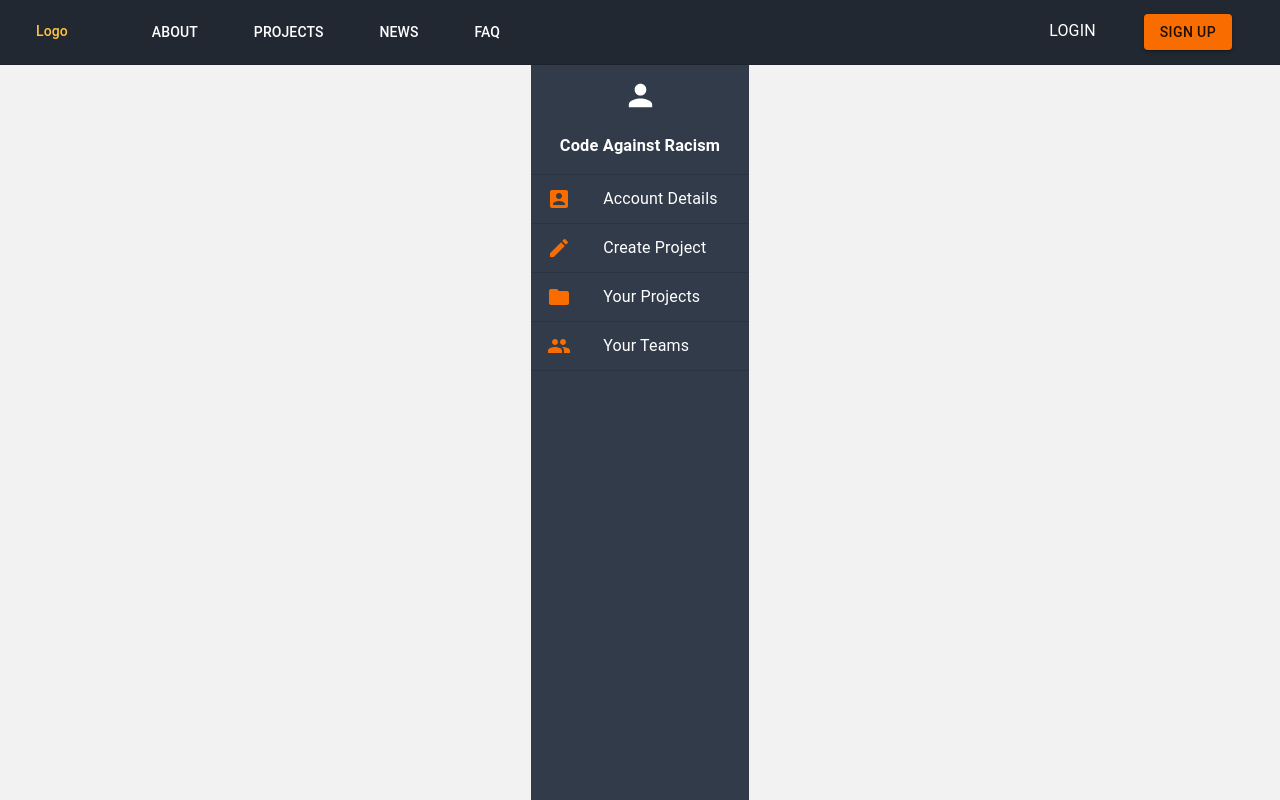
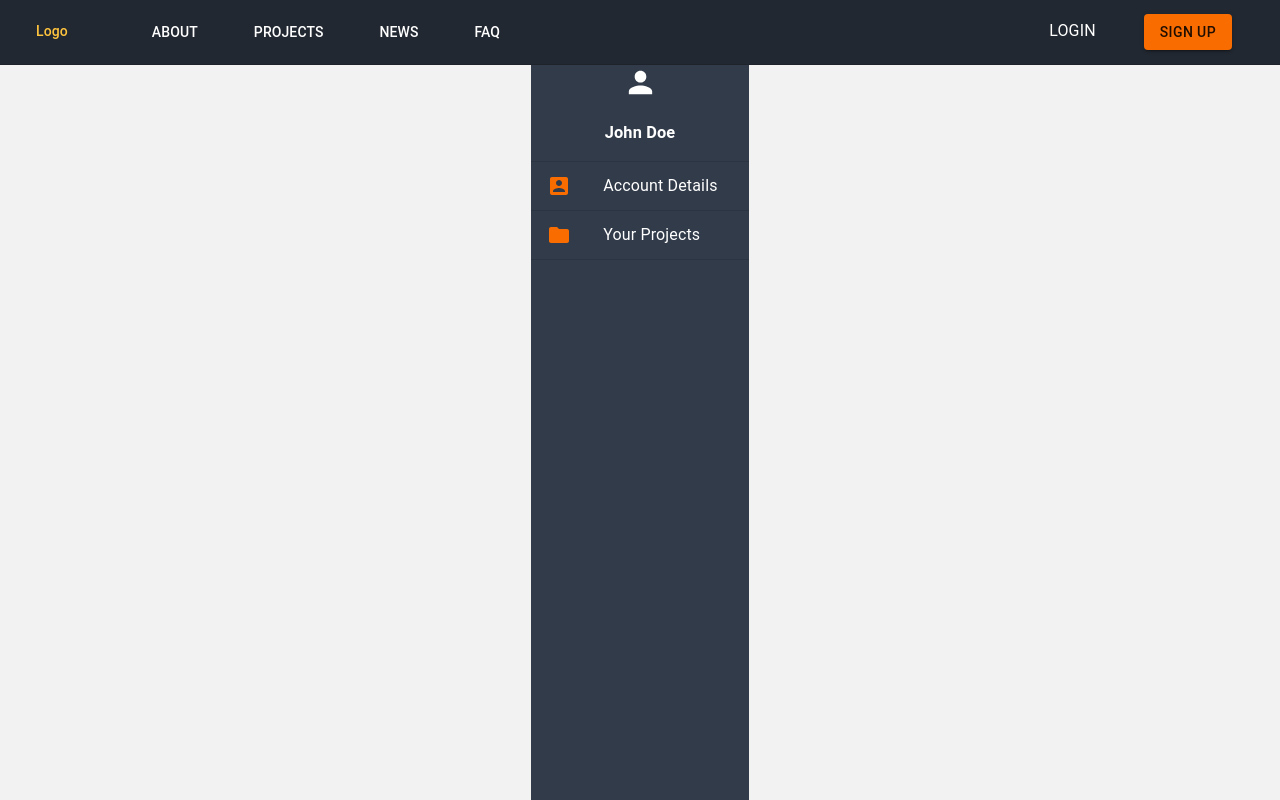
Before and after one commit to CodeAgainstRacism/codeagainstracism.org, a React (Create React App) app in the folder frontend/: page /create_projects in a window 1280 px wide. Shown: the top 800 px of the page. Built offline with nearby package versions, Linux system fonts and the light colour scheme.

Commit message:
create prop styles for individual and organization

```diff
--- /dev/null
+++ b/frontend/src/components/SideBar.jsx
@@ -0,0 +1,26 @@
+import React from "react";
+import { makeStyles } from "@material-ui/core";
+import {Container} from "@material-ui/core";
+
+const sideBarStyles = makeStyles((theme)  => ({
+    sideBarContainer: {
+        width: "17%",
+        height: "120vh",
+        textAlign: "center",
+        backgroundColor: "#323b4a",
+        color: theme.palette.text.secondary
+    },
+}));
+
+const sideBar = (props) => {
+    const classes = sideBarStyles();
+    return (
+        <div>
+            <Container disableGutters = {true} className = {classes.sideBarContainer}>
+                {props.children}
+            </Container>
+        </div>
+    )
+}
+
+export default sideBar
--- a/frontend/src/components/SideBarIndividual.jsx
+++ b/frontend/src/components/SideBarIndividual.jsx
@@ -1,5 +1,5 @@
 import React from "react";
-import { makeStyles } from "@material-ui/core";
+import { Link as RouterLink } from "react-router-dom";
 import {Container} from "@material-ui/core";
 import Divider from '@material-ui/core/Divider';
 import List from '@material-ui/core/List';
@@ -9,27 +9,14 @@ import ListItemText from '@material-ui/core/ListItemText';
 import AccountBoxIcon from '@material-ui/icons/AccountBox';
 import FolderIcon from '@material-ui/icons/Folder';
 import PersonIcon from '@material-ui/icons/Person';
+import SideBar from './SideBar';
 
 //use styling hook here to align name and png next to each other
 //change links for after user type is merged so you dont have a merge conflict with app js
 
-const sideBarStyles = makeStyles((theme)  => ({
-    sideBarContainer: {
-        width: "17%",
-        height: "120vh",
-        paddingTop: "1%",
-        textAlign: "center",
-        backgroundColor: "#323b4a",
-        color: theme.palette.text.secondary
-    },
-}));
-
-
-export default function SideBar(){
-   const classes = sideBarStyles();
+export default function SideBarIndividual(){
     return(
-
-        <Container disableGutters = {true} className = {classes.sideBarContainer}>
+        <SideBar>
             <Container>
                 <PersonIcon fontSize="large" />
                 <h3>John Doe</h3>
@@ -55,6 +42,6 @@ export default function SideBar(){
                 </ListItem>
                 <Divider/>
             </List>
-        </Container>
+        </SideBar>
     )
 }
--- a/frontend/src/components/SideBarOrganization.jsx
+++ b/frontend/src/components/SideBarOrganization.jsx
@@ -1,7 +1,5 @@
 import React from "react";
-import { withRouter, Link as RouterLink } from "react-router-dom";
-import { makeStyles } from "@material-ui/core";
-import {Container, Grid} from "@material-ui/core";
+import { Link as RouterLink } from "react-router-dom";
 import Divider from '@material-ui/core/Divider';
 import List from '@material-ui/core/List';
 import ListItem from '@material-ui/core/ListItem';
@@ -12,26 +10,15 @@ import FolderIcon from '@material-ui/icons/Folder';
 import CreateIcon from '@material-ui/icons/Create';
 import GroupIcon from '@material-ui/icons/Group';
 import PersonIcon from '@material-ui/icons/Person';
+import SideBar from './SideBar';
 
 //use styling hook here to align name and png next to each other
 //change links for after user type is merged so you dont have a merge conflict with app js
-const sideBarStyles = makeStyles((theme)  => ({
-    sideBarContainer: {
-        width: "17%",
-        height: "120vh",
-        paddingTop: "1%",
-        textAlign: "center",
-        backgroundColor: "#323b4a",
-        color: theme.palette.text.secondary
-    },
-}));
 
 
-export default function SideBar(){
-   const classes = sideBarStyles();
+export default function SideBarOrganization(){
     return(
-        <Container disableGutters = {true}>
-        <Container disableGutters = {true} className = {classes.sideBarContainer}>
+        <SideBar>
             <PersonIcon fontSize="large" />
             <h3>Code Against Racism</h3>
             <List>
@@ -43,7 +30,6 @@ export default function SideBar(){
                         <AccountBoxIcon color="secondary" />
                     </ListItemIcon>
                     <ListItemText primary = "Account Details" />
-
                 </ListItem>
                 <Divider/>
                 <ListItem button
@@ -74,7 +60,6 @@ export default function SideBar(){
                 </ListItem>
                 <Divider/>
             </List>
-        </Container>
-        </Container>
+        </SideBar>
     )
 }
--- a/frontend/src/pages/NewProjectForm.jsx
+++ b/frontend/src/pages/NewProjectForm.jsx
@@ -1,11 +1,11 @@
 import React from "react";
-import SideBarOrganization from "../components/SideBarOrganization";
+import SideBarIndividual from "../components/SideBarIndividual";
 
 export default function News() {
 
   return (
     <div>
-      <SideBarOrganization/>
+      <SideBarIndividual/>
       <h1>This is the New project form</h1>
     </div>
   );
```
